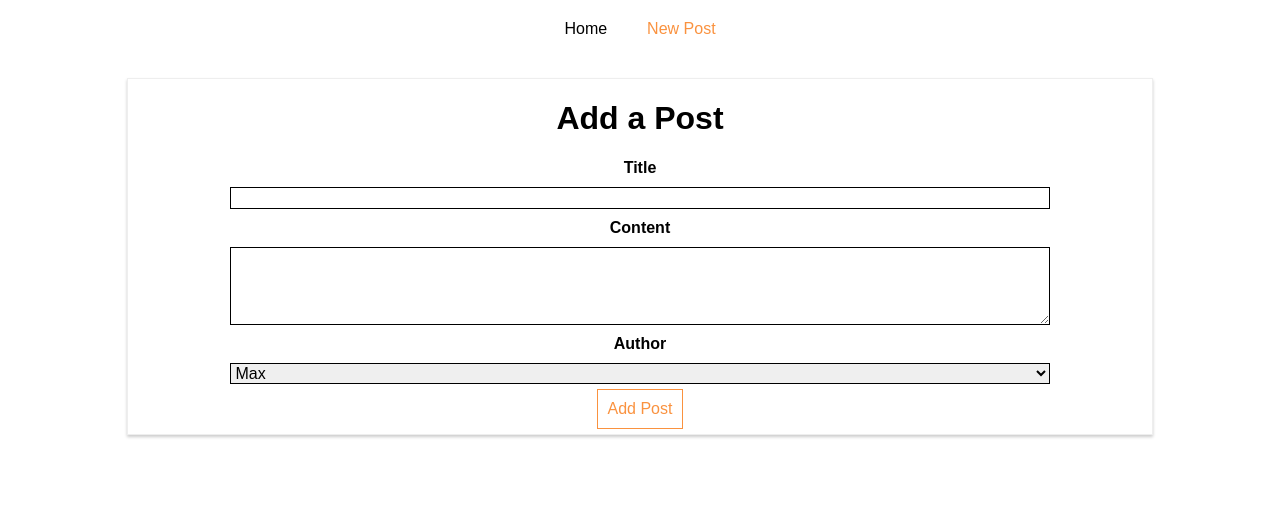
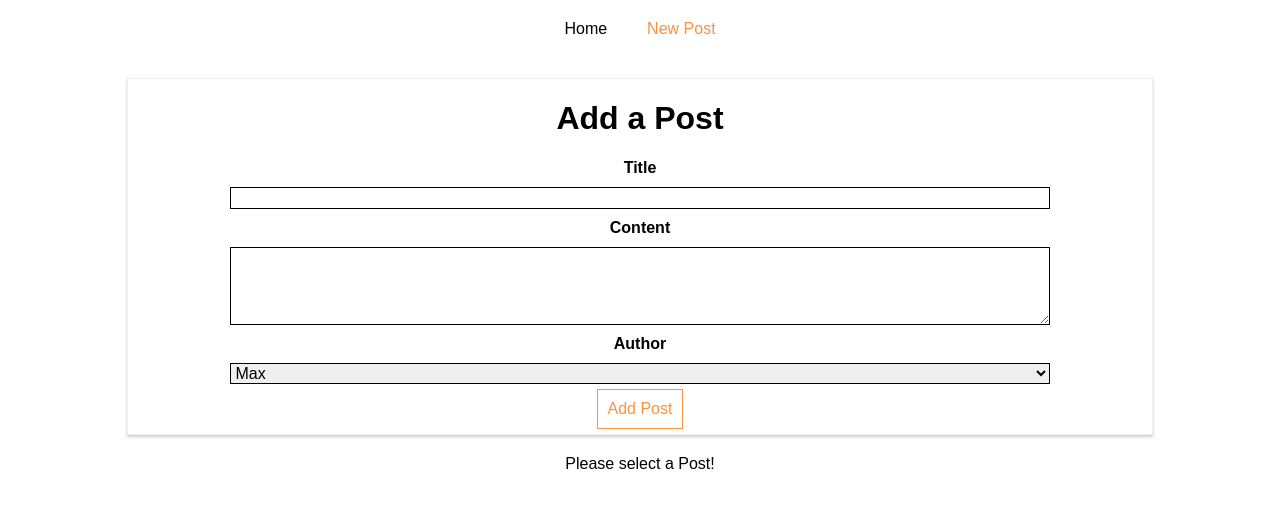
Before and after one commit to edsonjmv/http-react, a React (Create React App) app: page /new-post in a window 1280 px wide. Shown: the top 508 px of the page. Built offline with nearby package versions, Linux system fonts and the light colour scheme.

Commit message:
Passing route parameters

```diff
--- a/src/containers/Blog/Blog.js
+++ b/src/containers/Blog/Blog.js
@@ -5,6 +5,7 @@ import './Blog.css';
 
 import Posts from './Posts/Posts';
 import NewPost from './NewPost/NewPost';
+import FullPost from './FullPost/FullPost';
 
 class Blog extends Component {
 
@@ -34,6 +35,7 @@ class Blog extends Component {
                 </header>
                 <Route path="/" exact component={Posts} />
                 <Route path="/new-post" component={NewPost} />
+                <Route path="/:id" exact component={FullPost} />
             </div>
         );
     }
--- a/src/containers/Blog/Posts/Posts.js
+++ b/src/containers/Blog/Posts/Posts.js
@@ -1,5 +1,6 @@
 import React, { Component } from 'react';
 import axios from '../../../axios';
+import { Link } from 'react-router-dom';
 
 import Post from '../../../components/Post/Post';
 import './Posts.css';
@@ -39,11 +40,12 @@ class Posts extends Component {
     if (!this.state.error) {
       posts = this.state.posts.map(post => {
         return (
-          <Post
-            key={post.id}
-            title={post.title}
-            author={post.author}
-            clicked={() => this.postSelectedHandler(post.id)} />
+          <Link key={post.id} to={'/' + post.id}>
+            <Post
+              title={post.title}
+              author={post.author}
+              clicked={() => this.postSelectedHandler(post.id)} />
+          </Link>
         );
       });
     }
```
